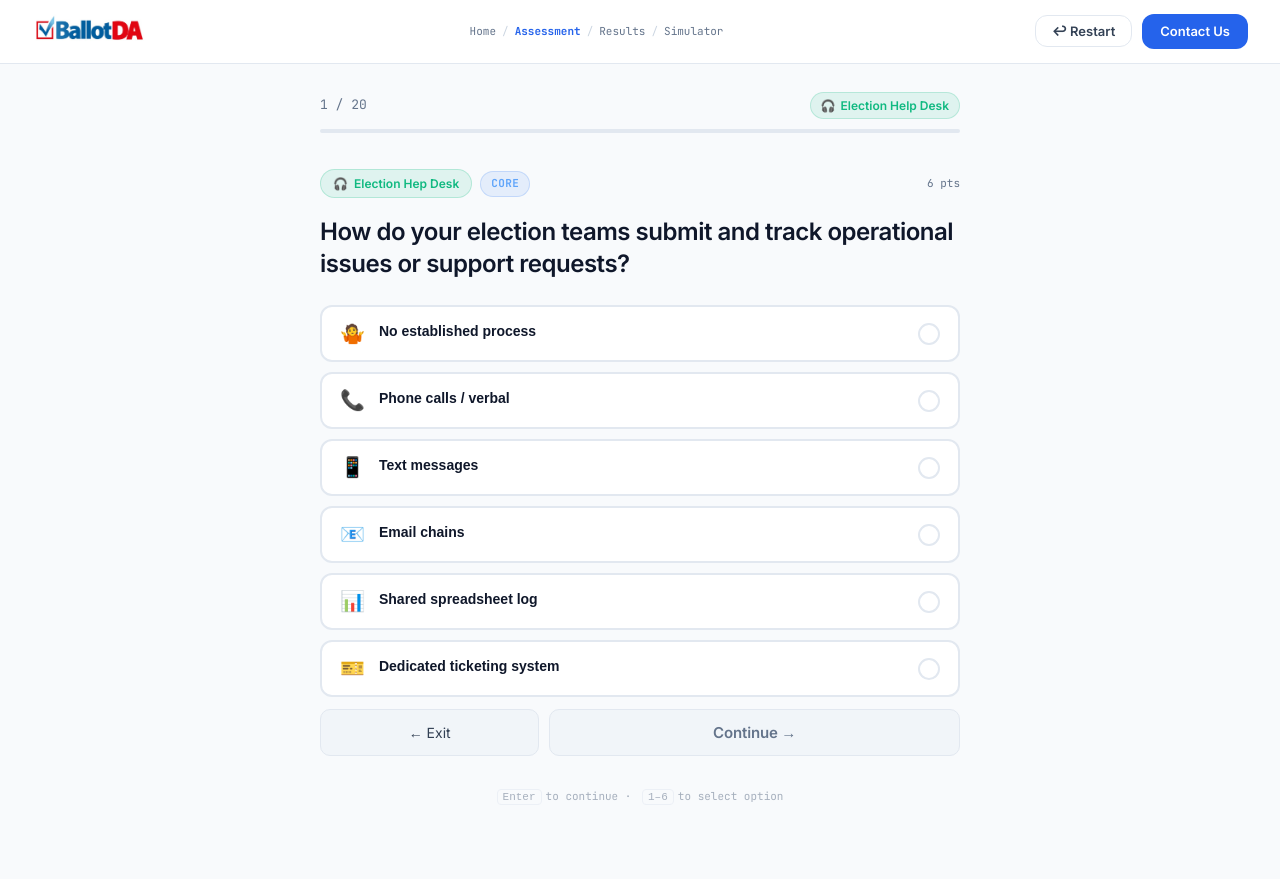
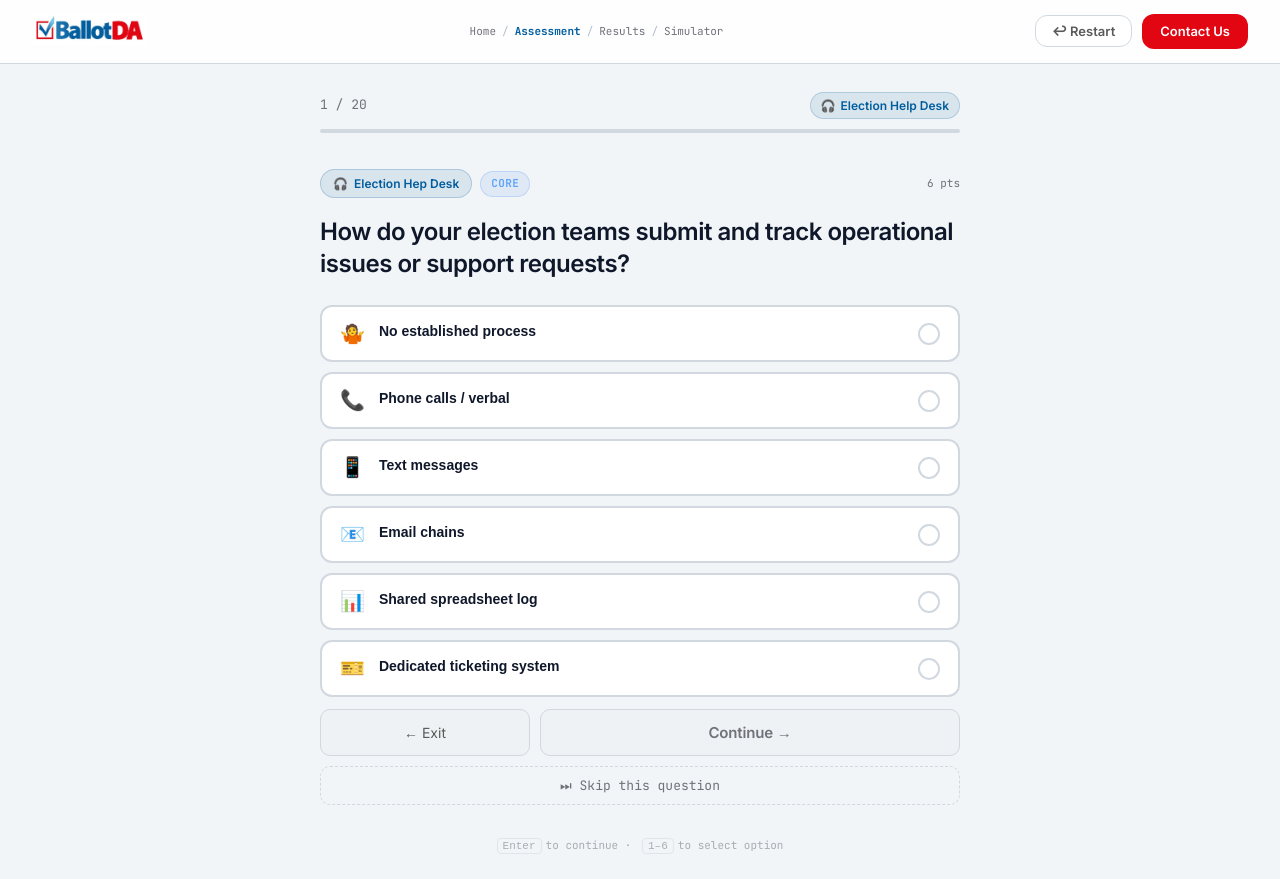
Before and after one commit to madesh15/ers-app, a React (Create React App) app: page / in a window 1280 px wide. Both pictures are taken after a click on the button "🚀 Start Your Assessment". Before the commit the page ends 830 px from the top, so only its background shows below. Built offline with nearby package versions, Linux system fonts and the light colour scheme.

Commit message:
removed build folder

```diff
--- a/src/components/layout/Footer.js
+++ b/src/components/layout/Footer.js
@@ -28,25 +28,6 @@ export default function Footer() {
         }}>
           <img src="/logo-lg.png" alt="BallotDA" style={{ height: 28 }} />
         </div>
-
-        {/* Text Section */}
-        <div style={{
-          display: "flex",
-          alignItems: "center",
-          flexWrap: "wrap",
-          gap: 16,
-          fontSize: 13,
-          color: "#6b7280",
-        }}>
-          <span>© 2026 PolicyAI. All rights reserved.</span>
-          <span style={{ opacity: 0.5 }}>|</span>
-          <span>
-            PolicyAI (BallotDA) is a product of{" "}
-            <a href="https://sonline.us" style={{ color: "#3b82f6", textDecoration: "none", fontWeight: 500 }}>
-              Sonline.us
-            </a>
-          </span>
-        </div>
       </div>
     </footer>
   );
--- a/src/components/layout/Navbar.js
+++ b/src/components/layout/Navbar.js
@@ -96,7 +96,7 @@ export default function Navbar() {
           href="https://ballotda.com/en/contact"
           target="_blank"
           rel="noopener noreferrer"
-          className="btn btn-primary"
+          className="btn btn-accent-red"
           style={{ padding: "7px 18px", fontSize: 13, textDecoration: "none" }}
         >
           Contact Us
--- a/src/data/domains.js
+++ b/src/data/domains.js
@@ -8,8 +8,8 @@ export const DOMAINS = [
     name: "Poll Worker Management",
     shortName: "Poll Workers",
     icon: "👥",
-    color: "#3B82F6",
-    colorRgb: "59,130,246",
+    color: "#005d9e",
+    colorRgb: "0,93,158",
     coreQCount: 3,
     adaptiveQRange: "0–2",
     strategicGoal: "Expose coordination chaos",
@@ -23,8 +23,8 @@ export const DOMAINS = [
     name: "Election Asset Management",
     shortName: "Asset Management",
     icon: "🗳️",
-    color: "#8B5CF6",
-    colorRgb: "139,92,246",
+    color: "#7c3aed",
+    colorRgb: "124,58,237",
     coreQCount: 4,
     adaptiveQRange: "0–1",
     strategicGoal: "Reveal visibility gaps",
@@ -38,8 +38,8 @@ export const DOMAINS = [
     name: "Policy AI / Legal Response",
     shortName: "Policy AI",
     icon: "⚖️",
-    color: "#F59E0B",
-    colorRgb: "245,158,11",
+    color: "#16a34a",
+    colorRgb: "22,163,74",
     coreQCount: 2,
     adaptiveQRange: "0–1",
     strategicGoal: "Show legal delay costs",
@@ -53,8 +53,8 @@ export const DOMAINS = [
     name: "Election Hep Desk",
     shortName: "Election Help Desk",
     icon: "🎧",
-    color: "#10B981",
-    colorRgb: "16,185,129",
+    color: "#005d9e",
+    colorRgb: "0,93,158",
     coreQCount: 4,
     adaptiveQRange: "0–1",
     strategicGoal: "Surface issue tracking failures",
@@ -68,8 +68,8 @@ export const DOMAINS = [
     name: "Analytics & FOIA Readiness",
     shortName: "Analytics & FOIA",
     icon: "📊",
-    color: "#EF4444",
-    colorRgb: "239,68,68",
+    color: "#e20612",
+    colorRgb: "226,6,18",
     coreQCount: 2,
     adaptiveQRange: "0",
     strategicGoal: "Expose transparency gaps",
@@ -83,8 +83,8 @@ export const DOMAINS = [
     name: "Absentee Ballot Portal",
     shortName: "Absentee Ballot",
     icon: "📬",
-    color: "#F97316",
-    colorRgb: "249,115,22",
+    color: "#ea580c",
+    colorRgb: "234,88,12",
     coreQCount: 3,
     adaptiveQRange: "0–1",
     strategicGoal: "Legal/public risk — compliance wedge",
@@ -101,8 +101,8 @@ export const DOMAINS = [
     name: "Voter AI",
     shortName: "Voter AI",
     icon: "🤖",
-    color: "#06B6D4",
-    colorRgb: "6,182,212",
+    color: "#d97706",
+    colorRgb: "217,119,6",
     coreQCount: 2,
     adaptiveQRange: "0",
     strategicGoal: "Automate voter engagement and guidance",
--- a/src/pages/AssessmentPage.js
+++ b/src/pages/AssessmentPage.js
@@ -67,6 +67,17 @@ export default function AssessmentPage() {
     } else {
       setDirection("back");
       navigate(currentQuestionIndex - 1, true);
+    }
+  };
+
+  const handleSkip = () => {
+    if (animating) return;
+    setAnswer(currentQ.id, { value: "skipped" });
+    if (isLastQuestion) {
+      setPhase(PHASES.RESULTS);
+    } else {
+      setDirection("forward");
+      navigate(currentQuestionIndex + 1);
     }
   };
 
@@ -177,11 +188,11 @@ export default function AssessmentPage() {
       </div>
 
       {/* Navigation */}
-      <div style={{ paddingBottom: 32, display: "flex", gap: 10 }}>
+      <div style={{ paddingBottom: 32, display: "grid", gridTemplateColumns: "1fr 2fr", gap: 10 }}>
+        {/* Row 1: Back and Continue */}
         <button
           onClick={handleBack}
           style={{
-            flex: 1,
             padding: "13px",
             background: "var(--bg-card-hover)",
             border: "1px solid var(--border)",
@@ -201,7 +212,6 @@ export default function AssessmentPage() {
           onClick={handleNext}
           disabled={!canProceed}
           style={{
-            flex: 2,
             padding: "13px",
             background: canProceed
               ? "var(--accent-blue)"
@@ -220,6 +230,35 @@ export default function AssessmentPage() {
           onMouseLeave={e => { e.currentTarget.style.opacity = "1"; }}
         >
           {isLastQuestion ? "View My Results →" : "Continue →"}
+        </button>
+
+        {/* Row 2: Skip button (span across both columns) */}
+        <button
+          onClick={handleSkip}
+          style={{
+            gridColumn: "span 2",
+            padding: "10px",
+            background: "none",
+            border: "1px dashed var(--border)",
+            borderRadius: 10,
+            color: "var(--text-muted)",
+            fontSize: 13,
+            fontFamily: "var(--font-mono)",
+            cursor: "pointer",
+            transition: "all 0.2s",
+          }}
+          onMouseEnter={e => {
+            e.currentTarget.style.borderColor = "var(--accent-red)";
+            e.currentTarget.style.color = "var(--accent-red)";
+            e.currentTarget.style.background = "rgba(226,6,18,0.03)";
+          }}
+          onMouseLeave={e => {
+            e.currentTarget.style.borderColor = "var(--border)";
+            e.currentTarget.style.color = "var(--text-muted)";
+            e.currentTarget.style.background = "none";
+          }}
+        >
+          ⏭ Skip this question
         </button>
       </div>
 
--- a/src/pages/LandingPage.js
+++ b/src/pages/LandingPage.js
@@ -49,10 +49,10 @@ export default function LandingPage() {
           fontWeight: 700,
           lineHeight: 1.1,
           letterSpacing: "-0.02em",
-          color: "var(--text-primary)",
+          color: "var(--accent-blue)",
           marginBottom: 22,
         }}>
-          Election Readiness <span style={{ color: "var(--accent-blue)" }}>Scorer™</span>
+          Election Readiness <span style={{ color: "var(--accent-red)" }}>Scorer™</span>
         </h1>
 
         {/* Sub */}
--- a/src/styles/globals.css
+++ b/src/styles/globals.css
@@ -3,26 +3,26 @@
 *, *::before, *::after { box-sizing: border-box; margin: 0; padding: 0; }
 
 :root {
-  /* Brand colours - Simple Light Theme */
-  --bg-base:        #f8fafc; /* Slate 50 */
+  /* Brand colours - Ballot DA Theme */
+  --bg-base:        #f2f5f7; /* Light Highlight */
   --bg-surface:     #ffffff;
   --bg-card:        #ffffff;
-  --bg-card-hover:  #f1f5f9; /* Slate 100 */
-  --border:         #e2e8f0; /* Slate 200 */
-  --border-bright:  #cbd5e1; /* Slate 300 */
+  --bg-card-hover:  #eef2f5;
+  --border:         #d1d8df;
+  --border-bright:  #b1beca;
 
   /* Text */
-  --text-primary:   #0f172a; /* Slate 900 */
-  --text-secondary: #334155; /* Slate 700 */
-  --text-muted:     #64748b; /* Slate 500 */
+  --text-primary:   #0f172a; /* Keep dark for headings */
+  --text-secondary: #5a5a5a; /* Ballot DA Body Text */
+  --text-muted:     #71717a;
 
-  /* Accent (Flat) */
-  --accent-blue:    #2563eb; /* Blue 600 */
-  --accent-purple:  #7c3aed;
+  /* Accent (Ballot DA) */
+  --accent-blue:    #005d9e; /* Ballot Blue */
+  --accent-red:     #e20612; /* DA Red */
   --accent-orange:  #ea580c;
   --accent-green:   #16a34a;
-  --accent-red:     #dc2626;
   --accent-amber:   #d97706;
+  --accent-purple:  #7c3aed;
   --accent-indigo:  #4f46e5;
 
   /* Domain colours */
@@ -157,10 +157,16 @@ body {
 }
 .btn-ghost:hover { border-color: var(--border-bright); color: var(--text-primary); }
 
+.btn-accent-red {
+  background: var(--accent-red);
+  color: #fff;
+}
+.btn-accent-red:hover { opacity: 0.9; }
+
 .btn-danger {
-  background: rgba(239,68,68,0.1);
-  border: 1px solid rgba(239,68,68,0.3);
-  color: #f87171;
+  background: rgba(226,6,18,0.1);
+  border: 1px solid rgba(226,6,18,0.3);
+  color: #e20612;
 }
 
 /* ─── Badge ─────────────────────────────────────────────────────── */
```
Also changed, not shown: 7 other files (tests, documents, lock files or other folders).
